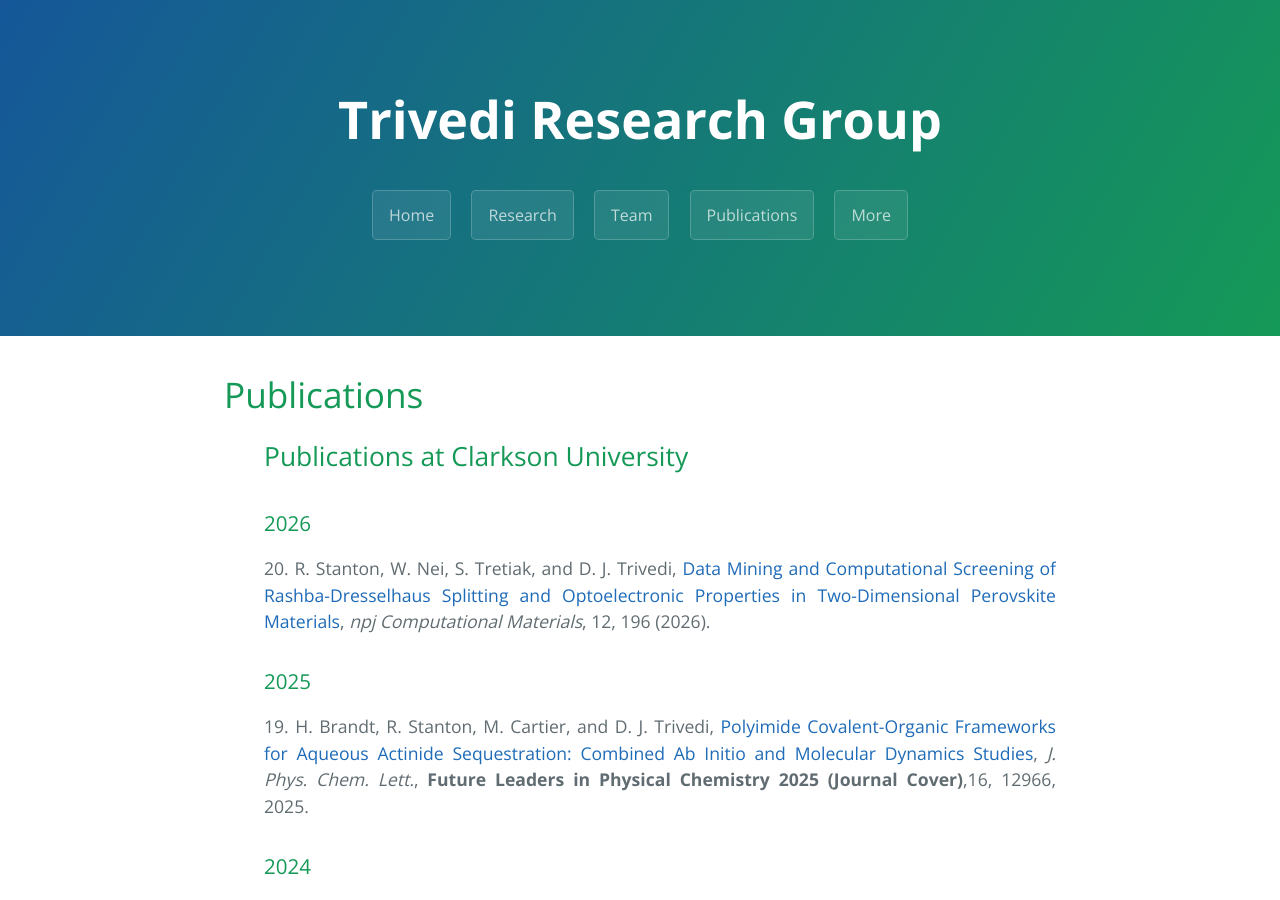
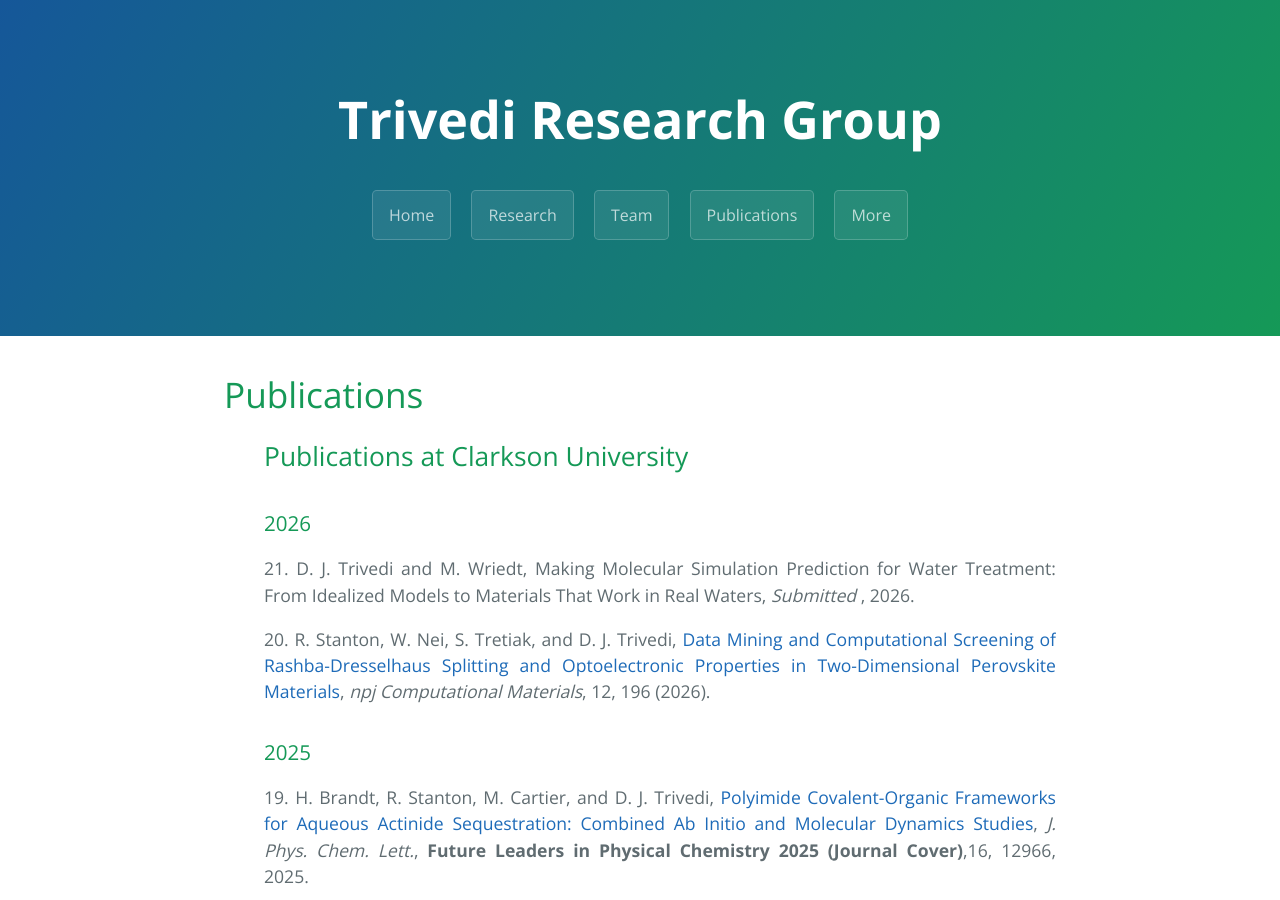
Before and after one commit to dharatrivedi/dharatrivedi.github.io, a Jekyll site: the page built from publication.html, in a window 1280 px wide and 900 px high. Built offline with Jekyll 4.4.1, drawn with Linux system fonts in a browser that asks for light colours.

Commit message:
Update publication.html

```diff
--- a/publication.html
+++ b/publication.html
@@ -8,6 +8,8 @@ title: {{ site.name }}
   <ul class="clearfix" style="text-align:justify">
     <h2>Publications at Clarkson University</h2>
     <h3>2026</h3>
+     21. D. J. Trivedi and M. Wriedt, Making Molecular Simulation Prediction for Water Treatment: From Idealized Models to Materials That Work in Real Waters, <i> Submitted </i>, 2026.
+          <p> </p>
      20. R. Stanton, W. Nei, S. Tretiak, and D. J. Trivedi, <a href="https://doi.org/10.1038/s41524-026-02049-2">Data Mining and Computational Screening of Rashba-Dresselhaus Splitting and Optoelectronic Properties in Two-Dimensional Perovskite Materials</a>, <i>npj Computational Materials</i>, 12, 196 (2026).
           <p> </p>
     <h3>2025</h3>
```
